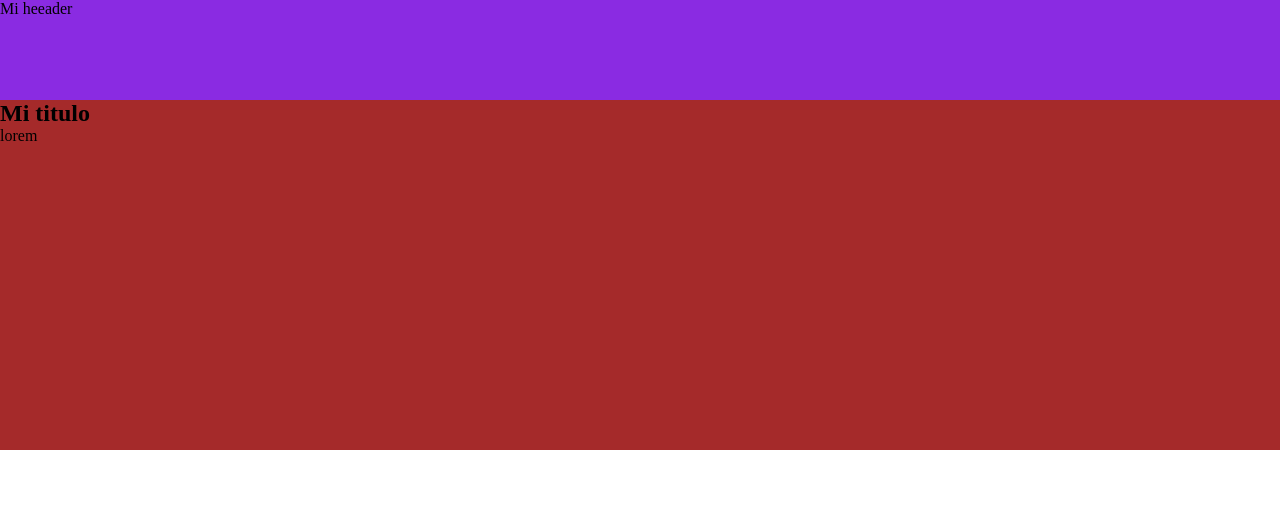
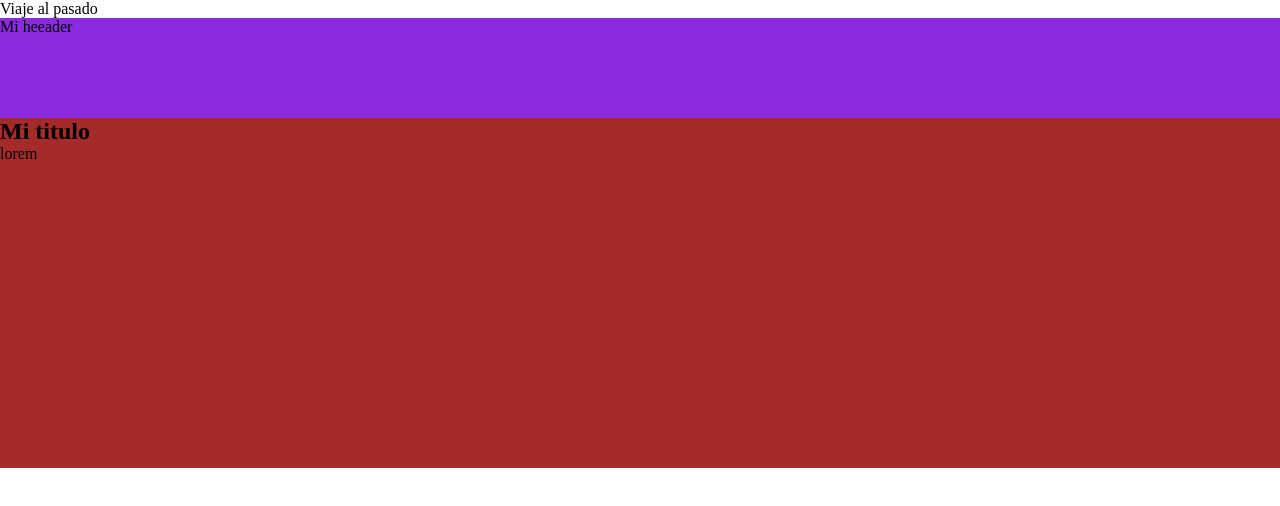
Before and after one commit to MatiasC153/test, a plain HTML site: page index.html in a window 1280 px wide. Drawn offline with Linux system fonts and the light colour scheme.

Commit message:
ingrese el footer desde el pasado

```diff
--- a/index.html
+++ b/index.html
@@ -7,6 +7,7 @@
     <link rel="stylesheet" href="estilos.css">
 </head>
 <body>
+    <footer>Viaje al pasado</footer>
     <header>Mi heeader</header>
     <main>
         <h2>Mi titulo</h2>
```
